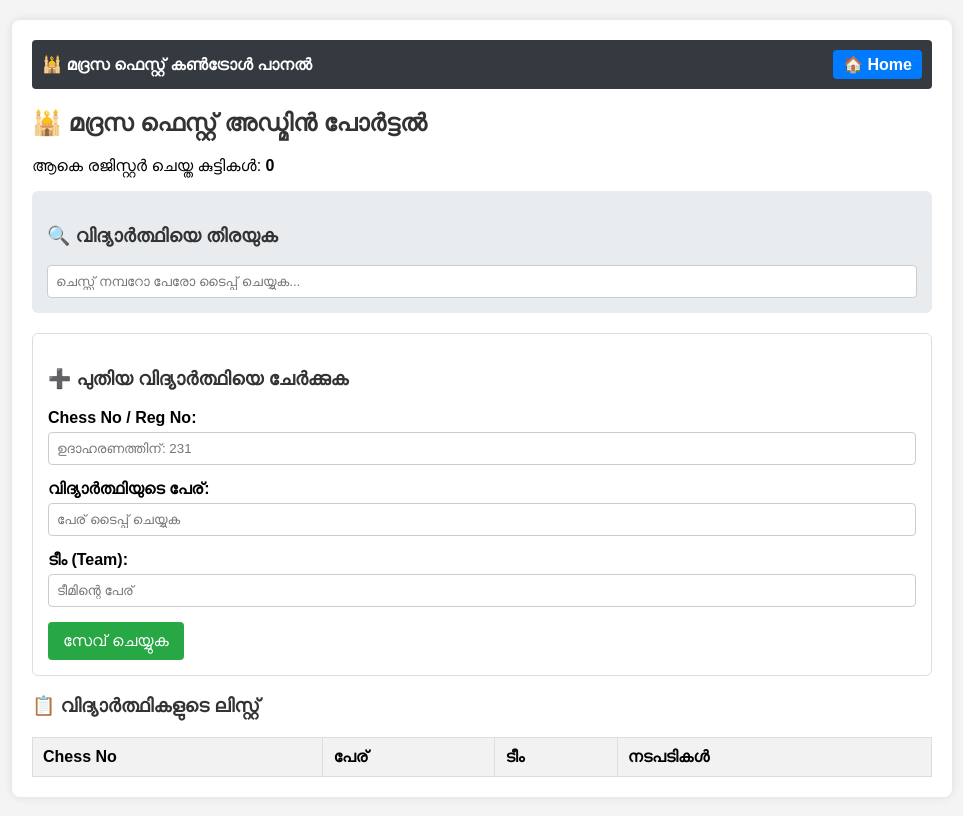
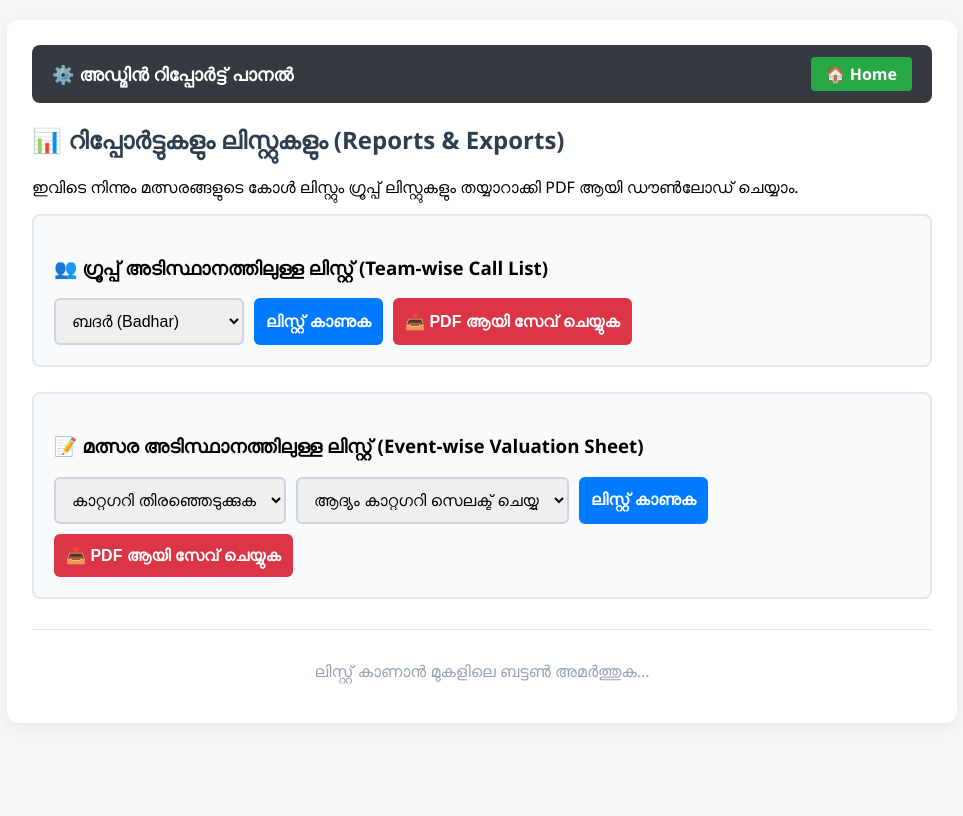
Before and after one commit to umaraus916-star/madrafest-app, a website: page admin.html in a window 1280 px wide. Shown: the whole page, without its empty margins (158-1121 px from the left). Drawn offline with Linux system fonts and the light colour scheme; no server answers.

Commit message:
added professional PDF reporting panel to admin page

```diff
--- a/admin.html
+++ b/admin.html
@@ -3,142 +3,198 @@
 <head>
     <meta charset="UTF-8">
     <meta name="viewport" content="width=device-width, initial-scale=1.0">
-    <title>മദ്രസ ഫെസ്റ്റ് - അഡ്മിൻ പാനൽ</title>
+    <title>മദ്രസ ഫെസ്റ്റ് - അഡ്മിൻ പാനൽ (Reports)</title>
     <style>
-        body { font-family: Arial, sans-serif; margin: 20px; background-color: #f4f4f4; }
-        .nav-bar { background: #343a40; padding: 10px; border-radius: 4px; margin-bottom: 20px; display: flex; justify-content: space-between; align-items: center; }
-        .nav-bar a { color: white; text-decoration: none; font-weight: bold; padding: 5px 10px; background: #007bff; border-radius: 4px; }
-        .nav-title { color: white; font-weight: bold; }
-        .container { max-width: 900px; margin: auto; background: white; padding: 20px; border-radius: 8px; box-shadow: 0px 0px 10px rgba(0,0,0,0.1); }
-        h2, h3 { color: #333; }
-        .form-group { margin-bottom: 15px; }
-        label { display: block; margin-bottom: 5px; font-weight: bold; }
-        input { width: 100%; padding: 8px; box-sizing: border-box; border: 1px solid #ccc; border-radius: 4px; }
-        button { background: #28a745; color: white; padding: 10px 15px; border: none; border-radius: 4px; cursor: pointer; font-size: 16px; }
-        button:hover { background: #218838; }
-        .search-box { background: #e9ecef; padding: 15px; border-radius: 6px; margin-bottom: 20px; }
-        table { width: 100%; border-collapse: collapse; margin-top: 20px; }
-        th, td { border: 1px solid #ddd; padding: 10px; text-align: left; }
-        th { background-color: #f2f2f2; }
-        .btn-edit { background: #ffc107; color: black; padding: 5px 10px; font-size: 12px; margin-right: 5px; border: none; border-radius: 4px; cursor: pointer; }
-        .btn-delete { background: #dc3545; color: white; padding: 5px 10px; font-size: 12px; border: none; border-radius: 4px; cursor: pointer; }
+        body { font-family: 'Segoe UI', Arial, sans-serif; margin: 0; padding: 20px; background-color: #f4f7f6; }
+        .container { max-width: 900px; margin: auto; background: white; padding: 25px; border-radius: 12px; box-shadow: 0 4px 15px rgba(0,0,0,0.05); }
+        .nav-bar { background: #343a40; padding: 12px 20px; border-radius: 8px; margin-bottom: 20px; display: flex; justify-content: space-between; align-items: center; color: white; }
+        .nav-bar a { color: white; text-decoration: none; font-weight: bold; padding: 6px 15px; background: #28a745; border-radius: 4px; }
+
+        h2 { color: #2c3e50; margin-top: 0; }
+        .report-section { background: #f8fafc; border: 2px solid #e2e8f0; padding: 20px; border-radius: 8px; margin-bottom: 25px; }
+        .flex-box { display: flex; gap: 10px; margin-top: 10px; flex-wrap: wrap; }
+
+        select, button { padding: 12px; font-size: 16px; border-radius: 6px; border: 2px solid #cbd5e1; }
+        button { background: #007bff; color: white; border: none; font-weight: bold; cursor: pointer; transition: 0.2s; }
+        button:hover { background: #0056b3; }
+        .btn-pdf { background: #dc3545; }
+        .btn-pdf:hover { background: #c82333; }
+
+        /* ടേബിൾ സ്റ്റൈൽ */
+        table { width: 100%; border-collapse: collapse; margin-top: 20px; background: white; }
+        th, td { border: 1px solid #cbd5e1; padding: 12px; text-align: left; }
+        th { background-color: #f1f5f9; color: #334155; }
+
+        /* PDF പ്രിന്റ് ചെയ്യുമ്പോൾ ആവശ്യമില്ലാത്തവ മറയ്ക്കാനുള്ള സ്റ്റൈൽ */
+        @media print {
+            body { background: white; padding: 0; }
+            .nav-bar, .report-section, h2, p, button { display: none !important; }
+            .container { box-shadow: none; padding: 0; max-width: 100%; }
+            table { width: 100%; border: 1px solid black; }
+            th, td { border: 1px solid black; padding: 8px; font-size: 14px; }
+            .print-title { display: block !important; text-align: center; margin-bottom: 20px; }
+        }
+        .print-title { display: none; }
     </style>
 </head>
 <body>
 
 <div class="container">
     <div class="nav-bar">
-        <span class="nav-title">🕌 മദ്രസ ഫെസ്റ്റ് കൺട്രോൾ പാനൽ</span>
-        <a href="/home.html">🏠 Home</a>
+        <span style="font-weight:bold; font-size:18px;">⚙️ അഡ്മിൻ റിപ്പോർട്ട് പാനൽ</span>
+        <a href="/">🏠 Home</a>
     </div>
 
-    <h2>🕌 മദ്രസ ഫെസ്റ്റ് അഡ്മിൻ പോർട്ടൽ</h2>
-    <p>ആകെ രജിസ്റ്റർ ചെയ്ത കുട്ടികൾ: <strong id="total-count">0</strong></p>
+    <h2>📊 റിപ്പോർട്ടുകളും ലിസ്റ്റുകളും (Reports & Exports)</h2>
+    <p>ഇവിടെ നിന്നും മത്സരങ്ങളുടെ കോൾ ലിസ്റ്റും ഗ്രൂപ്പ് ലിസ്റ്റുകളും തയ്യാറാക്കി PDF ആയി ഡൗൺലോഡ് ചെയ്യാം.</p>
 
-    <div class="search-box">
-        <h3>🔍 വിദ്യാർത്ഥിയെ തിരയുക</h3>
-        <input type="text" id="search-input" placeholder="ചെസ്സ് നമ്പറോ പേരോ ടൈപ്പ് ചെയ്യുക..." oninput="searchStudent()">
+    <div class="report-section">
+        <h3>👥 ഗ്രൂപ്പ് അടിസ്ഥാനത്തിലുള്ള ലിസ്റ്റ് (Team-wise Call List)</h3>
+        <div class="flex-box">
+            <select id="group-select">
+                <option value="ബദർ">ബദർ (Badhar)</option>
+                <option value="ഉഹ്ദ്">ഉഹ്ദ് (Uhadh)</option>
+                <option value="ഹുനൈൻ">ഹുനൈൻ (Hunayn)</option>
+            </select>
+            <button onclick="generateTeamReport()">ലിസ്റ്റ് കാണുക</button>
+            <button class="btn-pdf" onclick="window.print()">📥 PDF ആയി സേവ് ചെയ്യുക</button>
+        </div>
     </div>
 
-    <div style="background: #fff; border: 1px solid #ddd; padding: 15px; border-radius: 6px;">
-        <h3 id="form-title">➕ പുതിയ വിദ്യാർത്ഥിയെ ചേർക്കുക</h3>
-        <input type="hidden" id="student-key">
-        <div class="form-group">
-            <label>Chess No / Reg No:</label>
-            <input type="text" id="student-id" placeholder="ഉദാഹരണത്തിന്: 231">
+    <div class="report-section">
+        <h3>📝 മത്സര അടിസ്ഥാനത്തിലുള്ള ലിസ്റ്റ് (Event-wise Valuation Sheet)</h3>
+        <div class="flex-box">
+            <select id="category-select" onchange="loadEventsForCategory()">
+                <option value="">കാറ്റഗറി തിരഞ്ഞെടുക്കുക</option>
+                <option value="കിഡ്സ്">കിഡ്സ്</option>
+                <option value="സബ് ജൂനിയർ">സബ് ജൂനിയർ</option>
+                <option value="ജൂനിയർ">ജൂനിയർ</option>
+                <option value="സീനിയർ">സീനിയർ</option>
+            </select>
+            <select id="event-select">
+                <option value="">ആദ്യം കാറ്റഗറി സെലക്ട് ചെയ്യൂ</option>
+            </select>
+            <button onclick="generateEventReport()">ലിസ്റ്റ് കാണുക</button>
+            <button class="btn-pdf" onclick="window.print()">📥 PDF ആയി സേവ് ചെയ്യുക</button>
         </div>
-        <div class="form-group">
-            <label>വിദ്യാർത്ഥിയുടെ പേര്:</label>
-            <input type="text" id="student-name" placeholder="പേര് ടൈപ്പ് ചെയ്യുക">
-        </div>
-        <div class="form-group">
-            <label>ടീം (Team):</label>
-            <input type="text" id="student-team" placeholder="ടീമിന്റെ പേര്">
-        </div>
-        <button id="save-btn" onclick="saveStudent()">സേവ് ചെയ്യുക</button>
-        <button id="cancel-btn" style="background:#6c757d; display:none;" onclick="resetForm()">ഒഴിവാക്കുക</button>
     </div>
 
-    <h3>📋 വിദ്യാർത്ഥികളുടെ ലിസ്റ്റ്</h3>
-    <table>
-        <thead>
-            <tr>
-                <th>Chess No</th>
-                <th>പേര്</th>
-                <th>ടീം</th>
-                <th>നടപടികൾ</th>
-            </tr>
-        </thead>
-        <tbody id="students-table-body"></tbody>
-    </table>
+    <hr style="border: 0; height: 1px; background: #e2e8f0; margin: 30px 0;">
+
+    <div id="pdf-header" class="print-title">
+        <h2 id="print-main-heading">മദ്രസ ഫെസ്റ്റ് റിപ്പോർട്ട്</h2>
+        <p id="print-sub-heading"></p>
+    </div>
+
+    <div id="report-table-container">
+        <p style="text-align: center; color: #94a3b8;">ലിസ്റ്റ് കാണാൻ മുകളിലെ ബട്ടൺ അമർത്തുക...</p>
+    </div>
 </div>
 
 <script>
-    let allStudents = [];
-    async function fetchStudents() {
+    const eventData = {
+        "കിഡ്സ്": ["കേട്ടെഴുത്ത്", "കളറിംഗ്", "കസേരക്കളി", "മെമ്മറി ടെസ്റ്റ്"],
+        "സബ് ജൂനിയർ": ["വായന അറബി മലയാളം", "കയ്യെഴുത്ത്", "കേട്ടെഴുത്ത് (അറബി മലയാളം)", "ചിത്ര രചന", "ക്വിസ്"],
+        "ജൂനിയർ": ["മാലപ്പാട്ട്", "മൗലീദ് പാരായണം", "ചിത്ര രചന", "ക്വിസ്", "കഥാ രചന", "കേട്ടെഴുത്ത് (അറബി മലയാളം)", "വായന അറബി"],
+        "സീനിയർ": ["മാലപ്പാട്ട്", "മൗലീദ് പാരായണം", "ബുർദ", "ക്വിസ്", "കവിത രചന", "ചിത്ര രചന", "കാലിഗ്രാഫി", "പ്രബന്ധ രചന"]
+    };
+
+    function loadEventsForCategory() {
+        const cat = document.getElementById('category-select').value;
+        const eventSelect = document.getElementById('event-select');
+        eventSelect.innerHTML = '';
+
+        if(cat && eventData[cat]) {
+            eventData[cat].forEach(ev => {
+                let opt = document.createElement('option');
+                opt.value = ev; opt.textContent = ev;
+                eventSelect.appendChild(opt);
+            });
+        } else {
+            eventSelect.innerHTML = '<option value="">ആദ്യം കാറ്റഗറി സെലക്ട് ചെയ്യൂ</option>';
+        }
+    }
+
+    async function generateTeamReport() {
+        const team = document.getElementById('group-select').value;
+        document.getElementById('print-sub-heading').textContent = `ഗ്രൂപ്പ് ലിസ്റ്റ്: ${team}`;
+
         try {
             const res = await fetch('/api/students');
-            allStudents = await res.json();
-            document.getElementById('total-count').innerText = allStudents.length;
-            renderTable(allStudents);
-        } catch (e) { console.error(e); }
+            const students = await res.json();
+            const filtered = students.filter(s => s.team === team);
+
+            let html = `<table>
+                <thead>
+                    <tr>
+                        <th>Chess No</th>
+                        <th>പേര്</th>
+                        <th>വിഭാഗം (Category)</th>
+                        <th>മത്സരങ്ങൾ</th>
+                    </tr>
+                </thead>
+                <tbody>`;
+
+            if(filtered.length === 0) {
+                html += `<tr><td colspan="4" style="text-align:center;">ഈ ഗ്രൂപ്പിൽ കുട്ടികളെ കണ്ടെത്തിയില്ല!</td></tr>`;
+            } else {
+                filtered.forEach(s => {
+                    html += `<tr>
+                        <td><b>${s.id}</b></td>
+                        <td>${s.name}</td>
+                        <td>${s.category || '-'}</td>
+                        <td>${s.events ? s.events.join(', ') : '-'}</td>
+                    </tr>`;
+                });
+            }
+            html += `</tbody></table>`;
+            document.getElementById('report-table-container').innerHTML = html;
+        } catch(e) { console.error(e); }
     }
-    function renderTable(data) {
-        const tbody = document.getElementById('students-table-body');
-        tbody.innerHTML = '';
-        data.forEach(student => {
-            tbody.innerHTML += `<tr><td><strong>${student.id}</strong></td><td>${student.name}</td><td>${student.team || '-'}</td><td><button class="btn-edit" onclick="editStudent('${student.id}')">തിരുത്തുക</button><button class="btn-delete" onclick="deleteStudent('${student.id}')">ഡിലീറ്റ്</button></td></tr>`;
-        });
+
+    async function generateEventReport() {
+        const cat = document.getElementById('category-select').value;
+        const ev = document.getElementById('event-select').value;
+        if(!cat || !ev) { alert("ദയവായി കാറ്റഗറിയും മത്സരവും തിരഞ്ഞെടുക്കുക!"); return; }
+
+        document.getElementById('print-sub-heading').textContent = `മത്സരം: ${ev} (${cat})`;
+
+        try {
+            const res = await fetch('/api/students');
+            const students = await res.json();
+
+            // ആ കാറ്റഗറിയിലും ആ മത്സരത്തിലും ഉള്ള കുട്ടികളെ ഫിൽട്ടർ ചെയ്യുന്നു
+            const filtered = students.filter(s => s.category === cat && s.events && s.events.includes(ev));
+
+            let html = `<table>
+                <thead>
+                    <tr>
+                        <th>Chess No</th>
+                        <th>വിദ്യാർത്ഥിയുടെ പേര്</th>
+                        <th>ഗ്രൂപ്പ്</th>
+                        <th>മാർക്ക് (Valuation)</th>
+                        <th>സ്ഥാനം (Rank)</th>
+                    </tr>
+                </thead>
+                <tbody>`;
+
+            if(filtered.length === 0) {
+                html += `<tr><td colspan="5" style="text-align:center;">ഈ മത്സരത്തിൽ ആരും രജിസ്റ്റർ ചെയ്തിട്ടില്ല!</td></tr>`;
+            } else {
+                filtered.forEach(s => {
+                    html += `<tr>
+                        <td><b>${s.id}</b></td>
+                        <td>${s.name}</td>
+                        <td>${s.team || '-'}</td>
+                        <td></td>
+                        <td></td>
+                    </tr>`;
+                });
+            }
+            html += `</tbody></table>`;
+            document.getElementById('report-table-container').innerHTML = html;
+        } catch(e) { console.error(e); }
     }
-    function searchStudent() {
-        const query = document.getElementById('search-input').value.toLowerCase().trim();
-        if(!query) { renderTable(allStudents); return; }
-        const filtered = allStudents.filter(s => s.id === query || s.name.toLowerCase().includes(query));
-        renderTable(filtered);
-    }
-    function editStudent(id) {
-        const student = allStudents.find(s => s.id === id);
-        if(student) {
-            document.getElementById('student-key').value = student.id;
-            document.getElementById('student-id').value = student.id;
-            document.getElementById('student-id').disabled = true;
-            document.getElementById('student-name').value = student.name;
-            document.getElementById('student-team').value = student.team || '';
-            document.getElementById('form-title').innerText = "📝 വിവരങ്ങൾ തിരുത്തുക";
-            document.getElementById('save-btn').innerText = "മാറ്റങ്ങൾ സേവ് ചെയ്യുക";
-            document.getElementById('cancel-btn').style.display = "inline-block";
-        }
-    }
-    function resetForm() {
-        document.getElementById('student-key').value = '';
-        document.getElementById('student-id').value = '';
-        document.getElementById('student-id').disabled = false;
-        document.getElementById('student-name').value = '';
-        document.getElementById('student-team').value = '';
-        document.getElementById('form-title').innerText = "➕ പുതിയ വിദ്യാർത്ഥിയെ ചേർക്കുക";
-        document.getElementById('save-btn').innerText = "സേവ് ചെയ്യുക";
-        document.getElementById('cancel-btn').style.display = "none";
-    }
-    async function saveStudent() {
-        const id = document.getElementById('student-id').value.trim();
-        const name = document.getElementById('student-name').value.trim();
-        const team = document.getElementById('student-team').value.trim();
-        const editKey = document.getElementById('student-key').value;
-        if(!id || !name) { alert("ചെസ്സ് നമ്പറും പേരും വേണം!"); return; }
-        const studentData = { id, name, team, item: "-" };
-        let url = editKey ? `/api/students/${editKey}` : '/api/students';
-        let method = editKey ? 'PUT' : 'POST';
-        if(!editKey && allStudents.some(s => s.id === id)) { alert("ഈ ചെസ്സ് നമ്പർ നിലവിലുണ്ട്!"); return; }
-        const res = await fetch(url, { method: method, headers: { 'Content-Type': 'application/json' }, body: JSON.stringify(studentData) });
-        if(res.ok) { resetForm(); setTimeout(fetchStudents, 500); }
-    }
-    async function deleteStudent(id) {
-        if(confirm("ഈ കുട്ടിയെ ഒഴിവാക്കണോ?")) {
-            const res = await fetch(`/api/students/${id}`, { method: 'DELETE' });
-            if(res.ok) setTimeout(fetchStudents, 500);
-        }
-    }
-    fetchStudents();
 </script>
 </body>
 </html>
```
